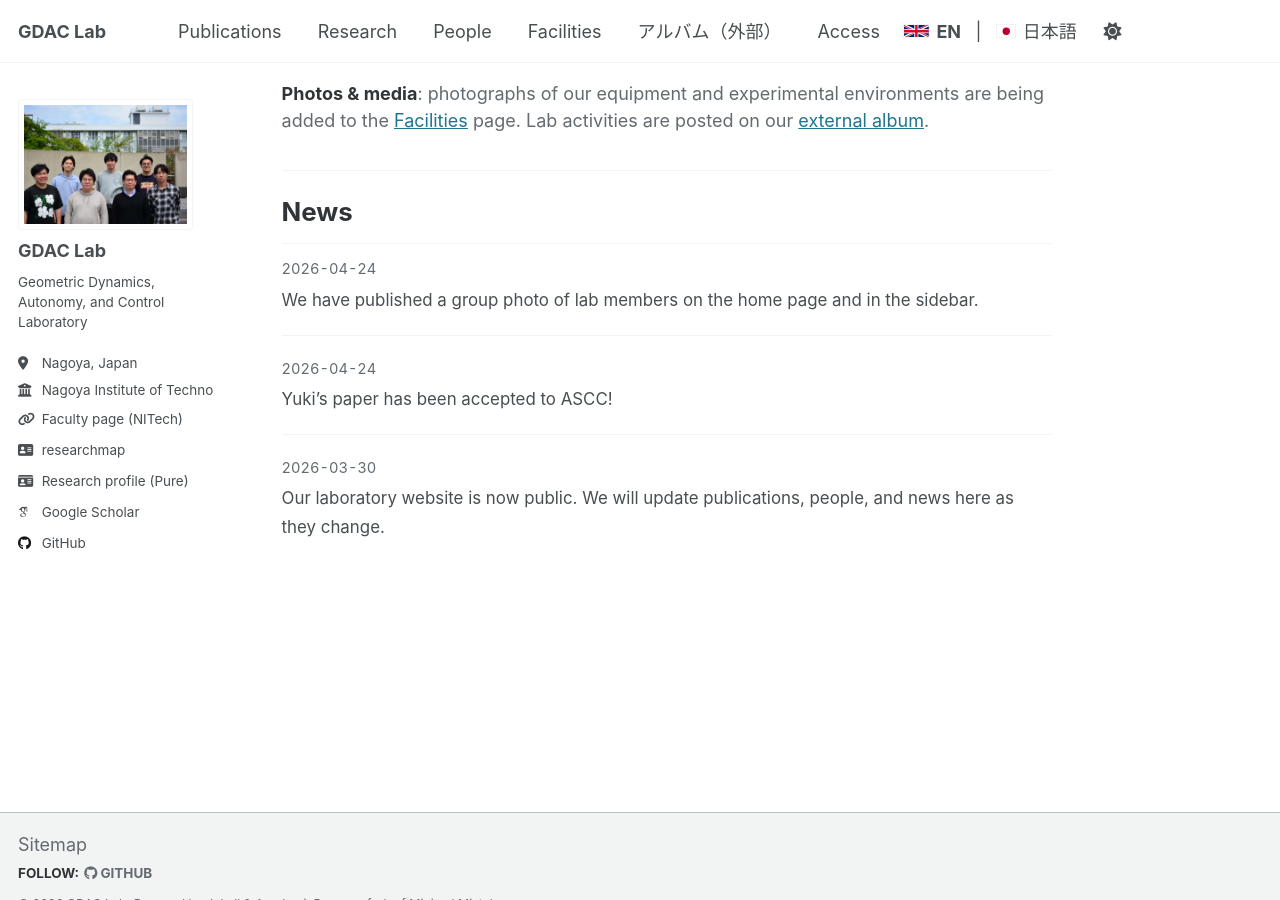
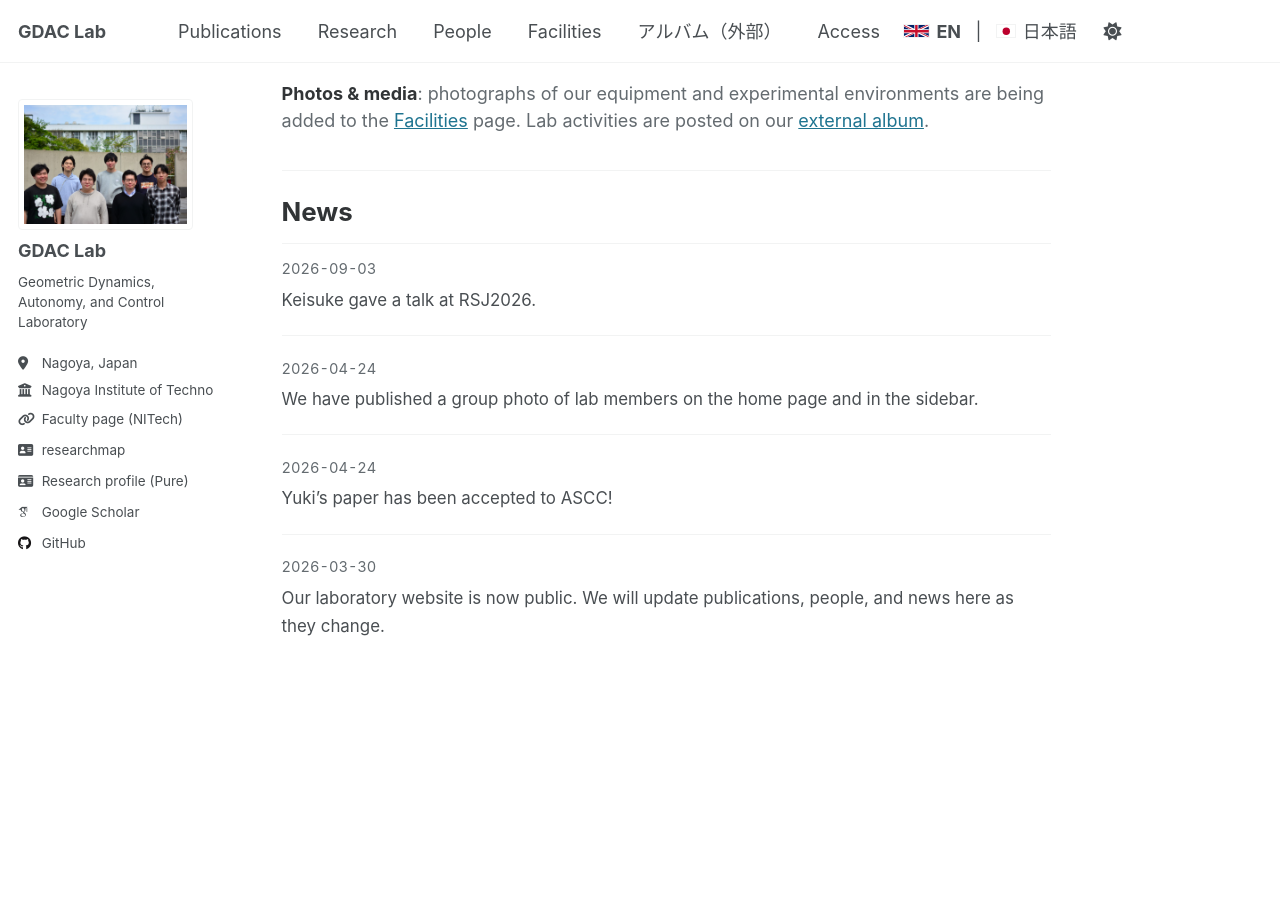
Before and after one commit to GDAC-Lab/gdac-lab.github.io, a Jekyll site: the page built from _pages/about.md, in a window 1280 px wide and 900 px high, scrolled down 1805 px. Built offline with Jekyll 4.4.1, drawn with Linux system fonts in a browser that asks for light colours.

Commit message:
Add a news item for the RSJ2026 talk

```diff
--- a/_data/news.yml
+++ b/_data/news.yml
@@ -6,6 +6,9 @@
 #   link: optional URL (external or on this site)
 #   link_label_en, link_label_ja: optional; default "Read more" / 「詳細」
 items:
+  - date: "2026-09-03"
+    body_en: "Keisuke gave a talk at RSJ2026."
+    body_ja: "佐野君が RSJ2026 で発表しました。"
   - date: "2026-04-24"
     body_en: "Yuki's paper has been accepted to ASCC!"
     body_ja: "堂高君の論文が ASCC にアクセプトされました！"
```
